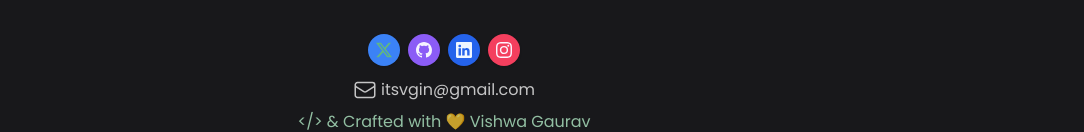
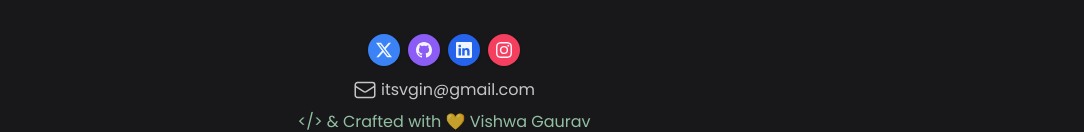
Before and after one commit to mohammadabdullahrihan/github-readme-maker, a Next.js app: page / in a window 1280 px wide. Shown: the part 3954-4086 px from the top of the page, without its empty margins (196-1280 px from the left). Built offline with nearby package versions, Linux system fonts and the light colour scheme; no server answers.

Commit message:
Update SVG.js

```diff
--- a/components/elements/SVG.js
+++ b/components/elements/SVG.js
@@ -106,7 +106,7 @@ export const X_SVG = ({ size }) => {
       className={`w-${size} h-${size}`}
       viewBox="0 0 16 16"
     >
-      <path d="M12.6.75h2.454l-5.36 6.142L16 15.25h-4.937l-3.867-5.07-4.425 5.07H.316l5.733-6.57L0 .75h5.063l3.495 4.633L12.601.75Zm-.86 13.028h1.36L4.323 2.145H2.865z" fill="#62b782"/>
+      <path d="M12.6.75h2.454l-5.36 6.142L16 15.25h-4.937l-3.867-5.07-4.425 5.07H.316l5.733-6.57L0 .75h5.063l3.495 4.633L12.601.75Zm-.86 13.028h1.36L4.323 2.145H2.865z"/>
     </svg>
   );
 };
```
